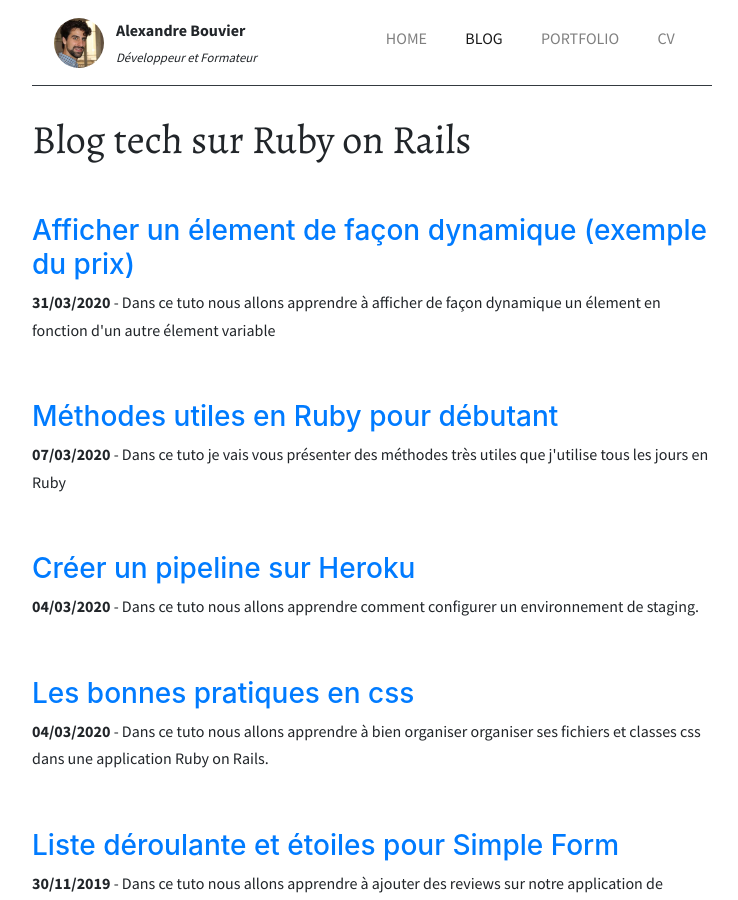
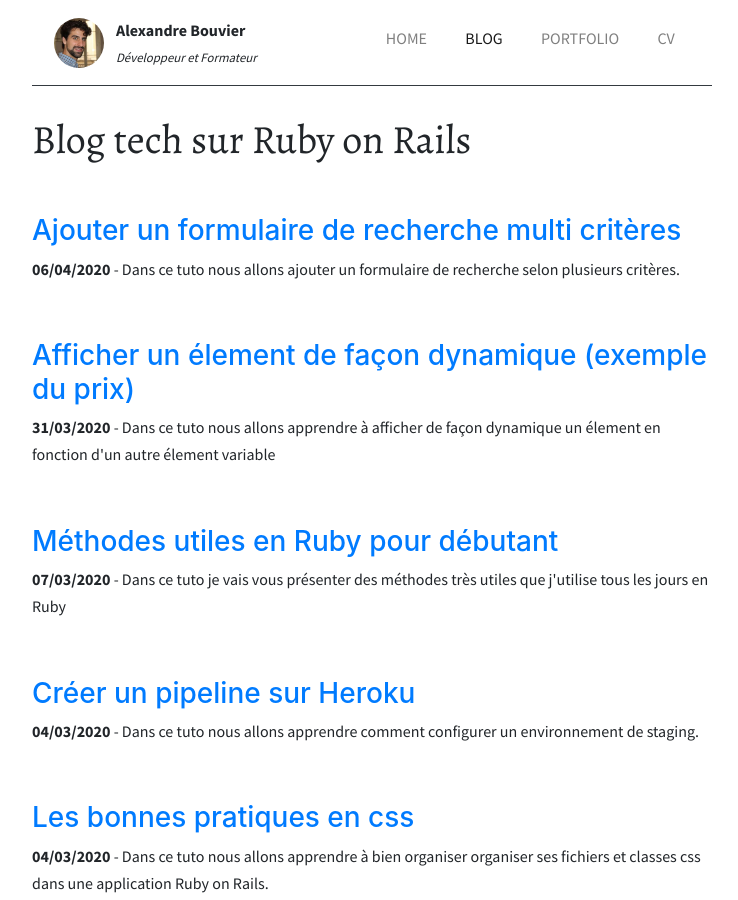
Before and after one commit to alexandrebk/alexandrebk.github.io, a Jekyll site: the page built from blog.html, in a window 1280 px wide and 900 px high. Shown: the whole window, without its empty margins (268-1006 px from the left). Built offline with Jekyll 4.4.1, drawn with Linux system fonts in a browser that asks for light colours; nearby versions of some CDN libraries.

Commit message:
Put article online

```diff
--- a/_posts/2000-01-01-draft-multisearch.md
+++ b/_posts/2020-04-06-multisearch.md
@@ -1,8 +1,8 @@
 ---
 layout: post
-title:  "Ajouter une recherche multi critères"
+title:  "Ajouter un formulaire de recherche multi critères"
 description: "Dans ce tuto nous allons ajouter un formulaire de recherche selon plusieurs critères."
-status: draft
+status: tech
 ---
 
 Sur une marketplace nous avons souvent une idée de ce que l'on cherche ou des contraintes qui nous pousse à vouloir faire une recherche selon des critères particuliers. C'est l'objet de cet article. Nous allons mettre en place une barre de recherche qui va nous permettre de sélectionner uniquement les appartements qui peuvent nous intéresser.
--- a/sitemap.xml
+++ b/sitemap.xml
@@ -64,4 +64,9 @@
     <lastmod>2020-03-31T12:37:53+00:00</lastmod>
     <priority>0.64</priority>
   </url>
+  <url>
+    <loc>http://www.alexandrebouvier.fr/2020/04/06/multisearch.html</loc>
+    <lastmod>2020-04-06T12:37:53+00:00</lastmod>
+    <priority>0.64</priority>
+  </url>
 </urlset>
```
